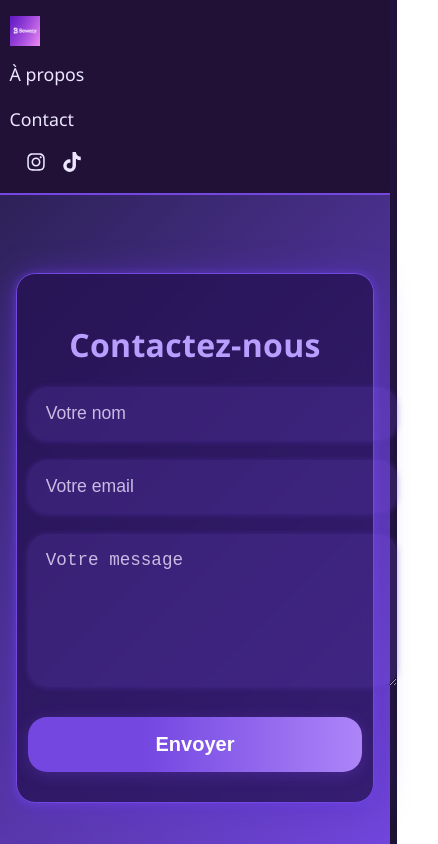
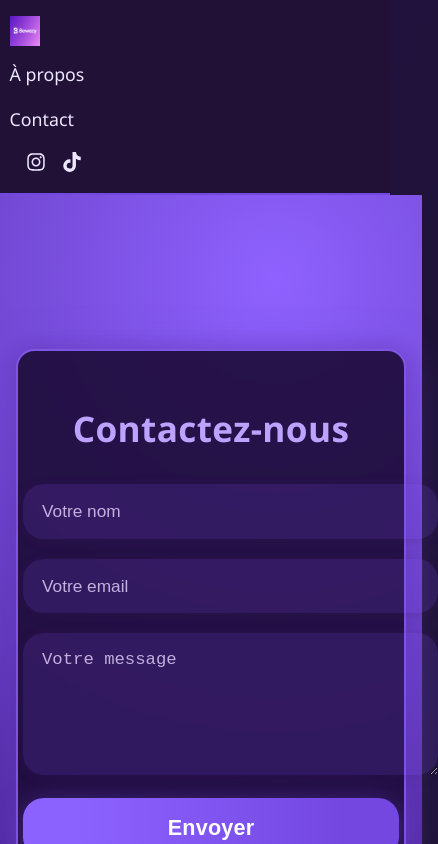
Before and after one commit to raphaelmnzdn/nasaflow-frontend, a React (Create React App) app: page /contact in a window 390 px wide. Shown: the top 844 px of the page, 438 px wide, since content can reach past the window. Built offline with nearby package versions, Linux system fonts and the light colour scheme.

Commit message:
🔥 Clean install + MAJ ContactPage 6

```diff
--- a/src/ContactPage.css
+++ b/src/ContactPage.css
@@ -1,25 +1,27 @@
-/* ContactPage.css */
-
 .contact-form-wrapper {
-  min-height: 70vh;
+  min-height: 100vh;
+  width: 100vw;
+  background: radial-gradient(circle at 65% 10%, #8f62ff 0%, #4e289d 80%, #1b1433 100%);
   display: flex;
+  align-items: center;
   justify-content: center;
-  align-items: center;
-  background: linear-gradient(135deg, #2d2157 0%, #7447e1 100%);
-  padding: 3rem 1rem;
+  padding: 0 1rem;
 }
 
 .contact-form {
-  background: rgba(35, 16, 80, 0.75);
+  width: 100%;
+  max-width: 440px;
+  background: rgba(28, 12, 55, 0.90);
   border-radius: 2rem;
-  box-shadow: 0 4px 32px 0 #5b32c9a8, 0 1.5px 10px #7e53ff88;
-  padding: 2.5rem 2rem 2rem 2rem;
-  max-width: 420px;
-  width: 100%;
-  color: #faf6ff;
-  backdrop-filter: blur(7px);
-  border: 1.5px solid #7447e1;
-  animation: fadeInContact 0.6s;
+  box-shadow: 0 10px 45px 0 #7447e185, 0 2px 24px #391b5f55;
+  padding: 2.8rem 1.4rem 2.1rem 1.4rem;
+  border: 2.2px solid #7f55e3;
+  backdrop-filter: blur(8px);
+  margin: 3rem 0;
+  display: flex;
+  flex-direction: column;
+  gap: 1.1rem;
+  animation: fadeInContact 0.7s;
 }
 
 @keyframes fadeInContact {
@@ -28,11 +30,11 @@
 }
 
 .contact-form h2 {
-  margin-bottom: 1.3rem;
-  color: #b89eff;
   text-align: center;
-  font-size: 2rem;
-  font-weight: 600;
+  color: #bda2ff;
+  font-size: 2.2rem;
+  margin-bottom: 0.9rem;
+  font-weight: 700;
   letter-spacing: 0.01em;
 }
 
@@ -41,70 +43,74 @@
   width: 100%;
   border: none;
   outline: none;
-  margin-bottom: 1.3rem;
-  padding: 1rem 1.1rem;
-  font-size: 1.1rem;
-  border-radius: 1.2rem;
-  background: rgba(120, 80, 225, 0.18);
-  color: #fff;
-  box-shadow: 0 1px 6px 0 #613fc36e;
-  transition: background 0.2s, box-shadow 0.2s;
+  padding: 1.05rem 1.2rem;
+  font-size: 1.08rem;
+  border-radius: 1.3rem;
+  background: rgba(116, 71, 225, 0.18);
+  color: #faf6ff;
+  margin-bottom: 0.15rem;
+  box-shadow: 0 2px 12px #391b5f36;
+  transition: background 0.2s, box-shadow 0.18s;
+  resize: none;
 }
 
 .contact-form input:focus,
 .contact-form textarea:focus {
-  background: rgba(135, 85, 225, 0.35);
-  box-shadow: 0 2px 12px #7447e1aa;
+  background: rgba(153, 115, 255, 0.26);
+  box-shadow: 0 3px 16px #9a77ffb5;
 }
 
 .contact-form textarea {
-  min-height: 120px;
+  min-height: 108px;
+  max-height: 320px;
   resize: vertical;
 }
 
 .contact-form button[type="submit"] {
   width: 100%;
-  padding: 1rem 0;
-  border-radius: 1.2rem;
-  background: linear-gradient(90deg, #7447e1 35%, #ad85f8 100%);
+  padding: 1.08rem 0;
+  border-radius: 1.3rem;
+  background: linear-gradient(90deg, #8c62ff 15%, #7447e1 85%);
   border: none;
   color: #fff;
-  font-size: 1.25rem;
-  font-weight: 600;
-  box-shadow: 0 3px 15px 0 #7447e148;
+  font-size: 1.35rem;
+  font-weight: 700;
+  box-shadow: 0 6px 32px #7447e176;
   cursor: pointer;
-  transition: background 0.22s, box-shadow 0.2s, transform 0.11s;
-  margin-top: 0.3rem;
-  margin-bottom: 0.7rem;
+  transition: background 0.17s, box-shadow 0.19s, transform 0.10s;
+  margin-top: 0.18rem;
+  margin-bottom: 0.3rem;
+  letter-spacing: 0.01em;
 }
 
 .contact-form button[type="submit"]:hover,
 .contact-form button[type="submit"]:focus {
-  background: linear-gradient(90deg, #ad85f8 20%, #7447e1 80%);
-  box-shadow: 0 6px 22px #7447e17a;
-  transform: translateY(-2px) scale(1.03);
+  background: linear-gradient(90deg, #ae97fa 0%, #7447e1 100%);
+  box-shadow: 0 8px 38px #7447e199;
+  transform: translateY(-2px) scale(1.02);
 }
 
 .contact-error {
   color: #ff3c64;
-  background: #301238ba;
-  padding: 0.7rem 1rem;
-  border-radius: 1em;
+  background: #321049c9;
+  padding: 0.6rem 1rem;
+  border-radius: 1.1em;
   text-align: center;
-  margin-bottom: 0.7rem;
   font-weight: 500;
+  font-size: 1.08rem;
+  margin-bottom: 0.4rem;
 }
 
 .contact-success {
-  padding: 3.5rem 2rem 3rem 2rem;
-  background: rgba(116, 71, 225, 0.94);
-  border-radius: 2.5rem;
-  box-shadow: 0 2px 20px #4a2d8d99;
+  padding: 3.1rem 1.5rem 2.4rem 1.5rem;
+  background: rgba(116, 71, 225, 0.93);
+  border-radius: 2rem;
+  box-shadow: 0 2px 20px #4a2d8db7;
   text-align: center;
   color: #fff;
   max-width: 420px;
   width: 100%;
-  margin: 5vh auto 0 auto;
+  margin: 6vh auto 0 auto;
   animation: fadeInContact 0.8s;
 }
 .contact-success h2 {
@@ -113,20 +119,21 @@
   color: #ffe47c;
 }
 
-/* Responsive mobile */
-@media (max-width: 600px) {
+::-webkit-input-placeholder { color: #e8d5fdcc; }
+::-moz-placeholder          { color: #e8d5fdcc; }
+:-ms-input-placeholder      { color: #e8d5fdcc; }
+::placeholder              { color: #e8d5fdcc; }
+
+/* Mobile responsive */
+@media (max-width: 700px) {
   .contact-form {
-    padding: 1.4rem 0.7rem 1.2rem 0.7rem;
-    max-width: 98vw;
-    border-radius: 1.2rem;
+    max-width: 97vw;
+    border-radius: 1.15rem;
+    padding: 1.5rem 0.3rem 1.2rem 0.3rem;
+    margin: 1.5rem 0;
   }
   .contact-success {
-    padding: 2rem 0.5rem 2rem 0.5rem;
-    border-radius: 1.1rem;
+    border-radius: 1.2rem;
+    padding: 2rem 0.6rem 2rem 0.6rem;
   }
 }
-
-::-webkit-input-placeholder { color: #ede2ffcc; }
-::-moz-placeholder          { color: #ede2ffcc; }
-:-ms-input-placeholder      { color: #ede2ffcc; }
-::placeholder              { color: #ede2ffcc; }
```
